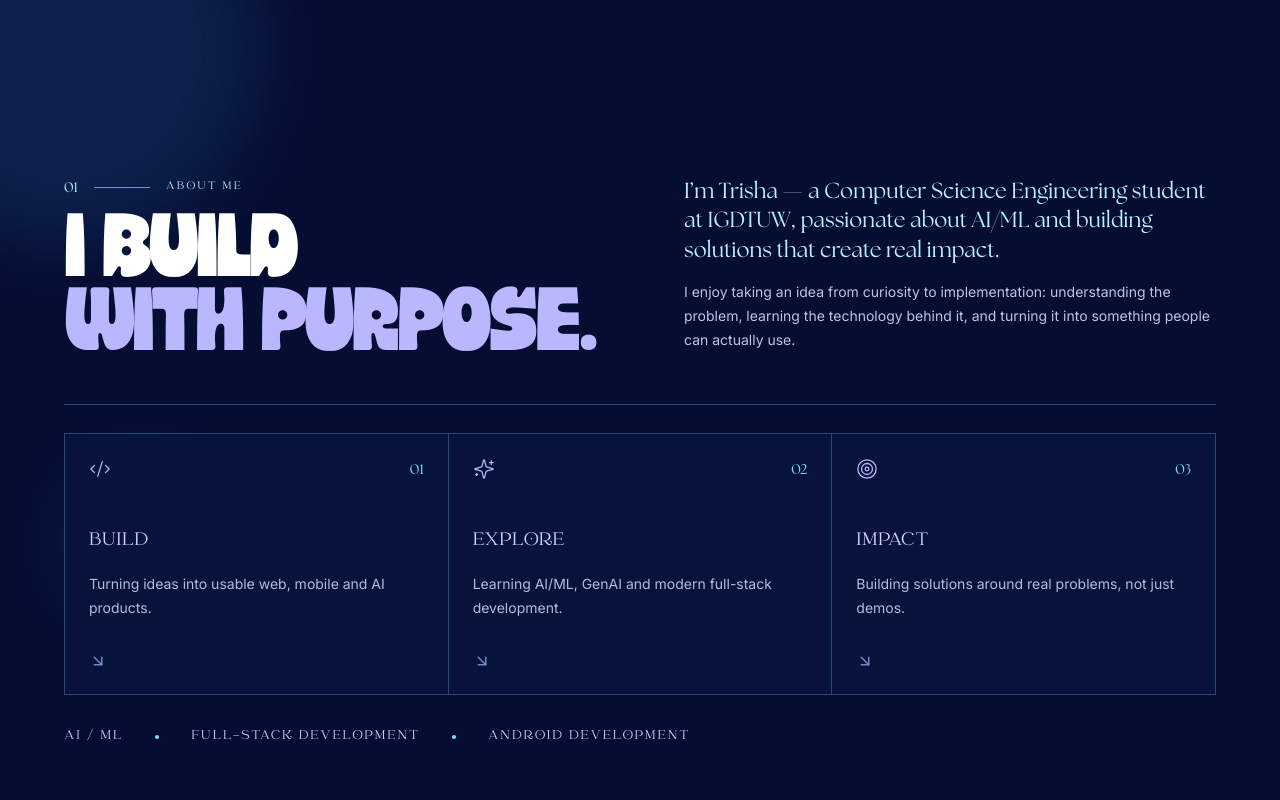
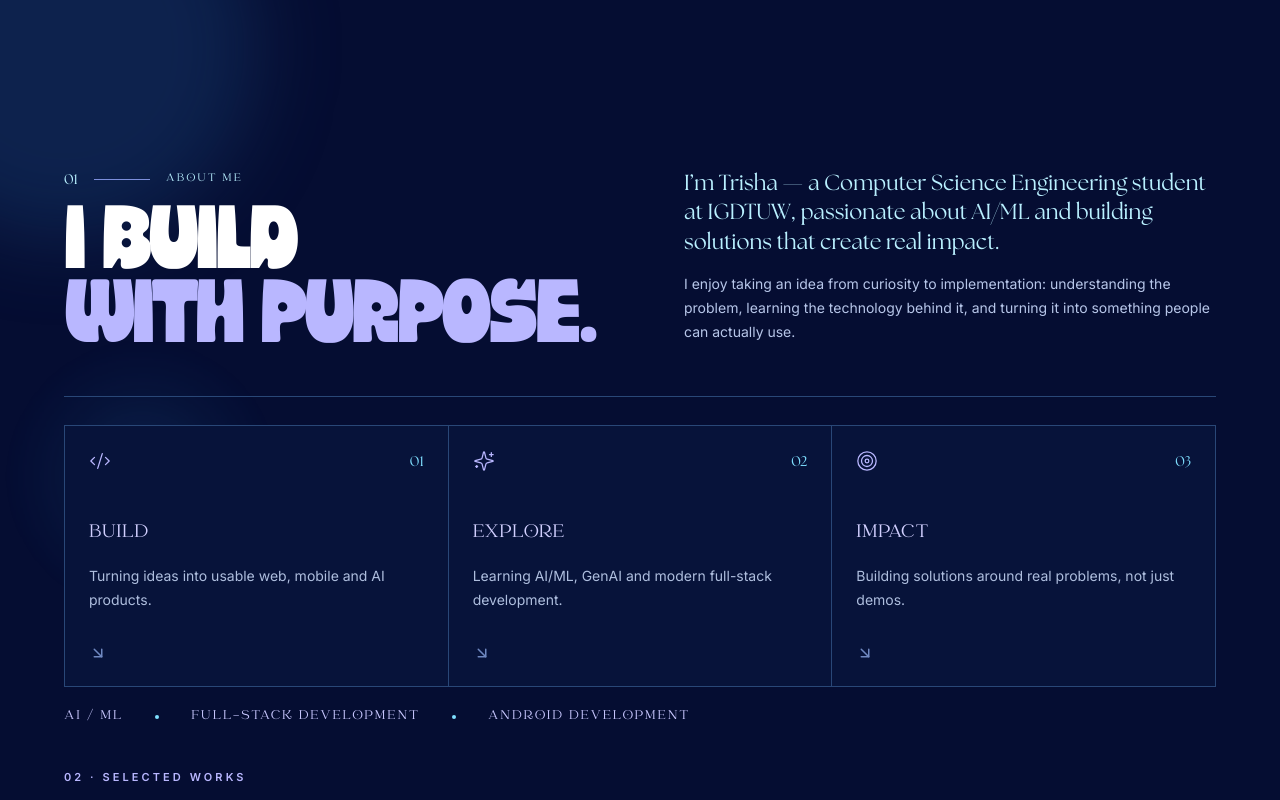
Before and after one commit to trisha29807-del/Portfolio-Trisha, a React (Vite) app: page / in a window 1280 px wide. Shown: the part 1400-2200 px from the top of the page. Built offline with nearby package versions, Linux system fonts and the light colour scheme; the HTML template or start-up script is replaced by a standard one.

Commit message:
Remove About section bottom whitespace

```diff
--- a/src/components/About/AboutSection.tsx
+++ b/src/components/About/AboutSection.tsx
@@ -22,7 +22,7 @@ export function AboutSection() {
       <div aria-hidden="true" className="pointer-events-none absolute -right-28 top-10 h-80 w-80 rounded-full bg-[#6977C8]/20 blur-3xl" />
       <div aria-hidden="true" className="pointer-events-none absolute -left-32 bottom-[-7rem] h-96 w-96 rounded-full bg-[#1E4B82]/35 blur-2xl" />
 
-      <div className="mx-auto max-w-[1440px] px-6 py-10 sm:px-10 sm:py-12 lg:px-16">
+      <div className="mx-auto max-w-[1440px] px-6 pt-8 pb-0 sm:px-10 sm:pt-10 sm:pb-0 lg:px-16">
         <div className="grid items-end gap-8 lg:grid-cols-[1.05fr_0.95fr]">
           <motion.div initial="hidden" whileInView="show" viewport={{ once: true, margin: "-15% 0px" }} variants={fadeUp}>
             <div className="flex items-center gap-4 text-[#B9F0FF]">
@@ -71,7 +71,7 @@ export function AboutSection() {
           ))}
         </div>
 
-        <motion.div initial="hidden" whileInView="show" viewport={{ once: true }} variants={fadeUp} className="mt-8 flex flex-wrap items-center gap-x-8 gap-y-3">
+        <motion.div initial="hidden" whileInView="show" viewport={{ once: true }} variants={fadeUp} className="mt-5 flex flex-wrap items-center gap-x-8 gap-y-3">
           <span className="font-mager text-sm tracking-[0.14em] text-[#C9C8FF]">AI / ML</span>
           <span className="h-1 w-1 rounded-full bg-[#7FDFFF]" />
           <span className="font-mager text-sm tracking-[0.14em] text-[#C9C8FF]">FULL-STACK DEVELOPMENT</span>
```
